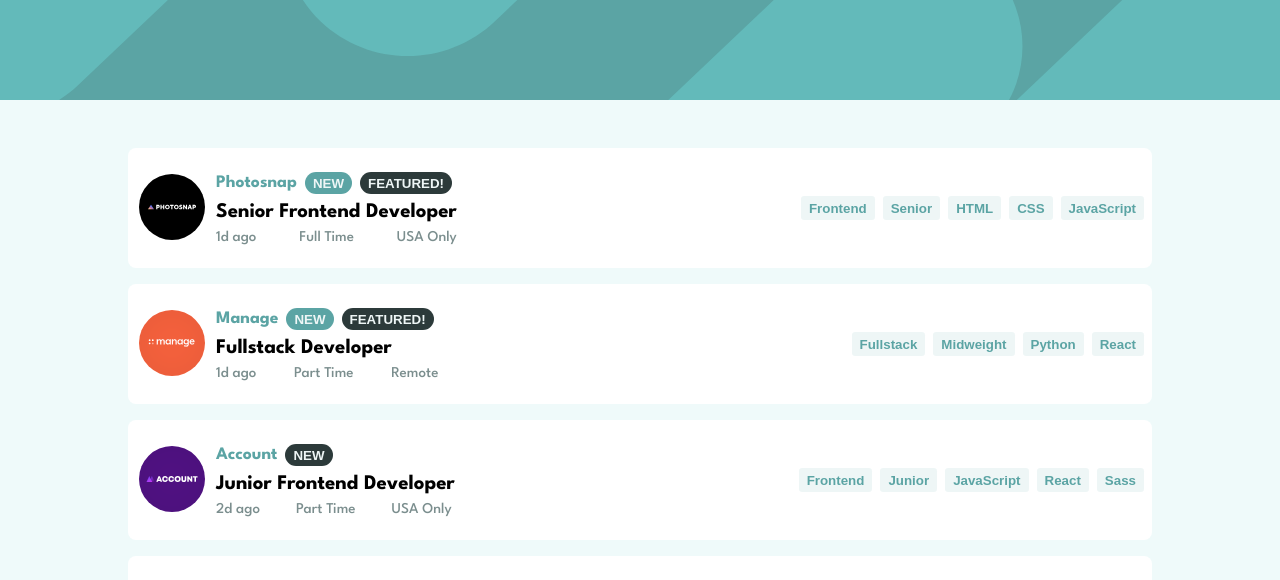
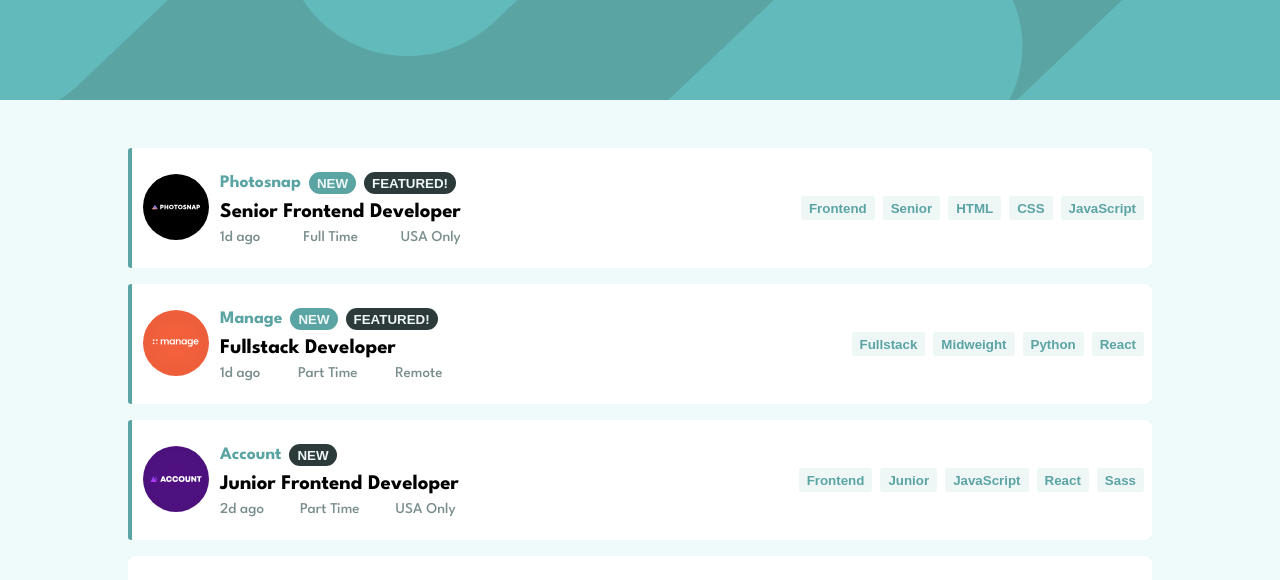
Before and after one commit to AakashSahani/StaticJobListing, a React (Vite) app: page / in a window 1280 px wide. Shown: the top 580 px of the page. Built offline with nearby package versions, Linux system fonts and the light colour scheme.

Commit message:
Updated border color for new

```diff
--- a/src/components/JobItem.jsx
+++ b/src/components/JobItem.jsx
@@ -2,7 +2,7 @@ import Button from './shared/Button';
 
 function JobItem({ job }) {
 	return (
-		<li>
+		<li className={job.new ? 'new' : ''}>
 			<div className="info-left">
 				<div>
 					<img src={job.logo} alt="Logo" />
--- a/src/components/shared/Button.jsx
+++ b/src/components/shared/Button.jsx
@@ -6,11 +6,9 @@ function Button({ children, value, type }) {
 	const handleClick = () => {
 		if (value === 'clear') {
 			clearFilter();
-			console.log(type);
 		}
 		if ((type === undefined) & (value != 'clear')) {
 			removeFilter(value);
-			console.log(value);
 		}
 		if (type != undefined && value != 'clear') {
 			filterList(type, value);
--- a/src/index.css
+++ b/src/index.css
@@ -168,7 +168,10 @@ li .btn:hover {
 	background-color: var(--DesaturatedDarkCyan);
 	color: var(--LightGrayishCyan);
 }
-
+.new {
+	border-left: 4px solid var(--DesaturatedDarkCyan);
+	border-radius: 0.2rem;
+}
 .company {
 	display: flex;
 	justify-content: left;
```
